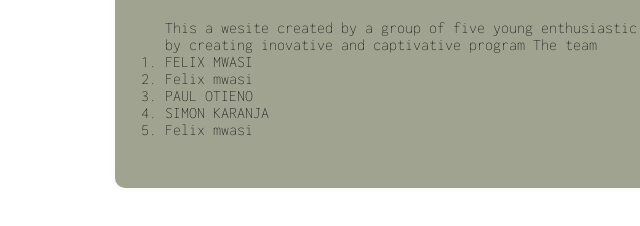
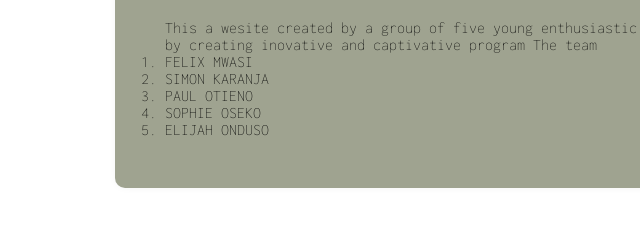
Before and after one commit to felixgn9/felixgn9.github.io, a plain HTML site: page index.html in a window 1280 px wide. Shown: the part 1375-1601 px from the top of the page, 87-727 px from the left. Drawn offline with Linux system fonts and the light colour scheme.

Commit message:
Update index.html

```diff
--- a/index.html
+++ b/index.html
@@ -48,10 +48,10 @@
         inovative and captivative program
        The team <ol>
            <li>FELIX MWASI</li>
-           <li>Felix mwasi</li>
+           <li>SIMON KARANJA</li>
            <li>PAUL OTIENO</li>
-           <li>SIMON KARANJA</li>
-           <li>Felix mwasi</li>
+           <li>SOPHIE OSEKO</li>
+           <li>ELIJAH ONDUSO</li>
        </ol>
 
     </p>
```
